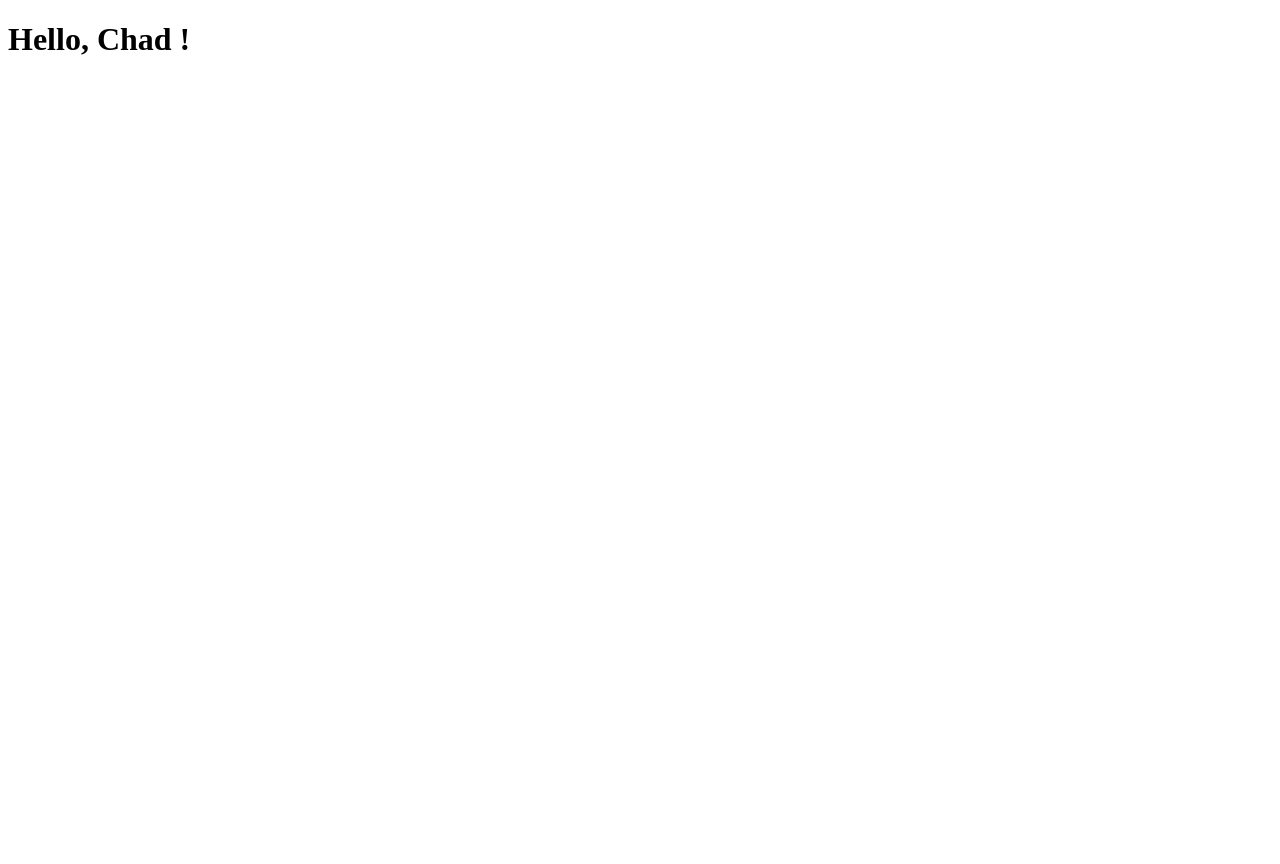
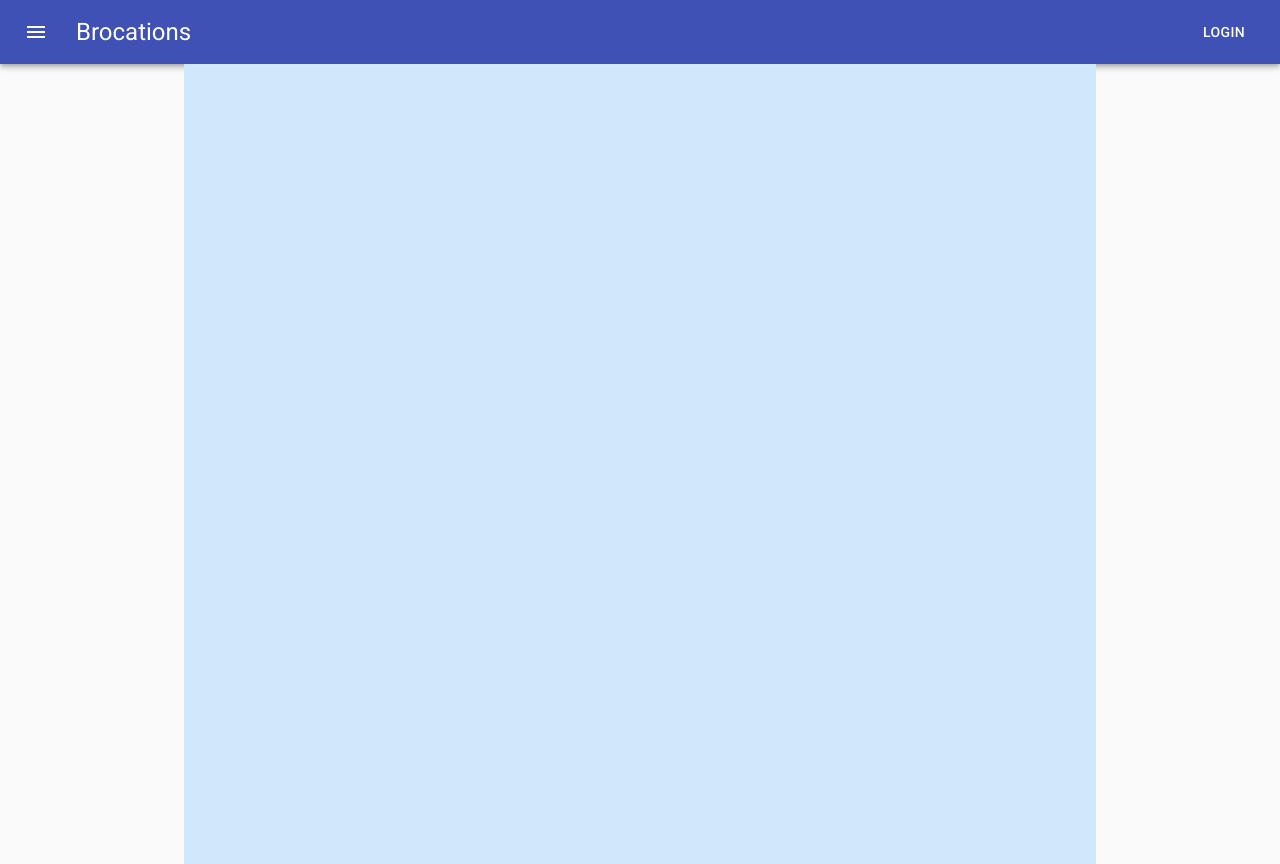
Before and after one commit to cpcramer/Brocations, a React app in the folder frontend/: page / in a window 1280 px wide. Before the commit the page ends 800 px from the top, so only its background shows below. Built offline with nearby package versions, Linux system fonts and the light colour scheme.

Commit message:
navBar complete, next up headline

```diff
--- a/frontend/package.json
+++ b/frontend/package.json
@@ -4,7 +4,7 @@
   "description": "",
   "main": "index.js",
   "scripts": {
-    "start": "webpack-dev-server --open --made development",
+    "start": "webpack-dev-server --host 127.0.0.1 --port 3001",
     "build": "webpack --mode production"
   },
   "author": "",
@@ -21,6 +21,8 @@
     "webpack-dev-server": "^3.11.0"
   },
   "dependencies": {
+    "@material-ui/core": "^4.9.14",
+    "@material-ui/icons": "^4.9.1",
     "react": "^16.13.1",
     "react-dom": "^16.13.1"
   }
--- a/frontend/src/index.html
+++ b/frontend/src/index.html
@@ -1,10 +1,12 @@
 <!DOCTYPE html>
 <html lang="en">
 <head>
-    <meta charset="UTF-8">
-    <title>How to set up React, Webpack, and Babel</title>
+  <meta charset="UTF-8">
+  <title>How to set up React, Webpack, and Babel</title>
+  <link rel="stylesheet" href="https://fonts.googleapis.com/css?family=Roboto:300,400,500,700&display=swap" />
+  <link rel="stylesheet" href="https://fonts.googleapis.com/icon?family=Material+Icons" />
 </head>
 <body>
-    <div id="App"></div>
+  <div id="App"></div>
 </body>
 </html>
--- a/frontend/src/js/components/App.js
+++ b/frontend/src/js/components/App.js
@@ -1,31 +1,17 @@
 import React, { Component } from "react";
 import ReactDOM from "react-dom";
+import NavBar from './NavBar';
+import Headline from './Headline';
 
 class App extends Component {
-    constructor () {
-        super();
-
-        this.state = {
-            name: "Chad"
-        };
-
-        this.handleChange = this.handleChange.bind(this);
-    }
-
-    handleChange(event) {
-        const { value } = event.target;
-        this.setState( () => {
-            return {
-                value
-            };
-        });
-    }
-
-    render() {
-        return (
-            <h1>Hello, {this.state.name} !</h1>
-        );
-    }
+  render() {
+    return (
+      <div>
+        < NavBar />
+        < Headline />
+      </div>
+    )
+  }
 }
 
 export default App;
--- /dev/null
+++ b/frontend/src/js/components/Headline.js
@@ -0,0 +1,17 @@
+import React from 'react';
+import CssBaseline from '@material-ui/core/CssBaseline';
+import Typography from '@material-ui/core/Typography';
+import Container from '@material-ui/core/Container';
+
+const Headline = () => {
+  return (
+    <React.Fragment>
+      <CssBaseline />
+      <Container maxWidth="md">
+        <Typography component="div" style={{ backgroundColor: '#cfe8fc', height: '100vh' }} />
+      </Container>
+    </React.Fragment>
+  );
+}
+
+export default Headline;
--- /dev/null
+++ b/frontend/src/js/components/NavBar.js
@@ -0,0 +1,43 @@
+import React from 'react';
+import { makeStyles } from '@material-ui/core/styles';
+import AppBar from '@material-ui/core/AppBar';
+import Toolbar from '@material-ui/core/Toolbar';
+import Typography from '@material-ui/core/Typography';
+import Button from '@material-ui/core/Button';
+import IconButton from '@material-ui/core/IconButton';
+import MenuIcon from '@material-ui/icons/Menu';
+
+
+const useStyles = makeStyles((theme) => ({
+  root: {
+    flexGrow: 1,
+  },
+  menuButton: {
+    marginRight: theme.spacing(2),
+  },
+  title: {
+    flexGrow: 1,
+  },
+}));
+
+const NavBar = () => {
+  const classes = useStyles();
+
+  return (
+    <div className={classes.root}>
+      <AppBar position="static">
+        <Toolbar>
+          <IconButton edge="start" className={classes.menuButton} color="inherit" aria-label="menu">
+            <MenuIcon />
+          </IconButton>
+          <Typography variant="h5" className={classes.title}>
+            Brocations
+          </Typography>
+          <Button className={classes.login} color="inherit">Login</Button>
+        </Toolbar>
+      </AppBar>
+    </div>
+  );
+}
+
+export default NavBar;
```
Also changed, not shown: 1 other file (tests, documents, lock files or other folders).
